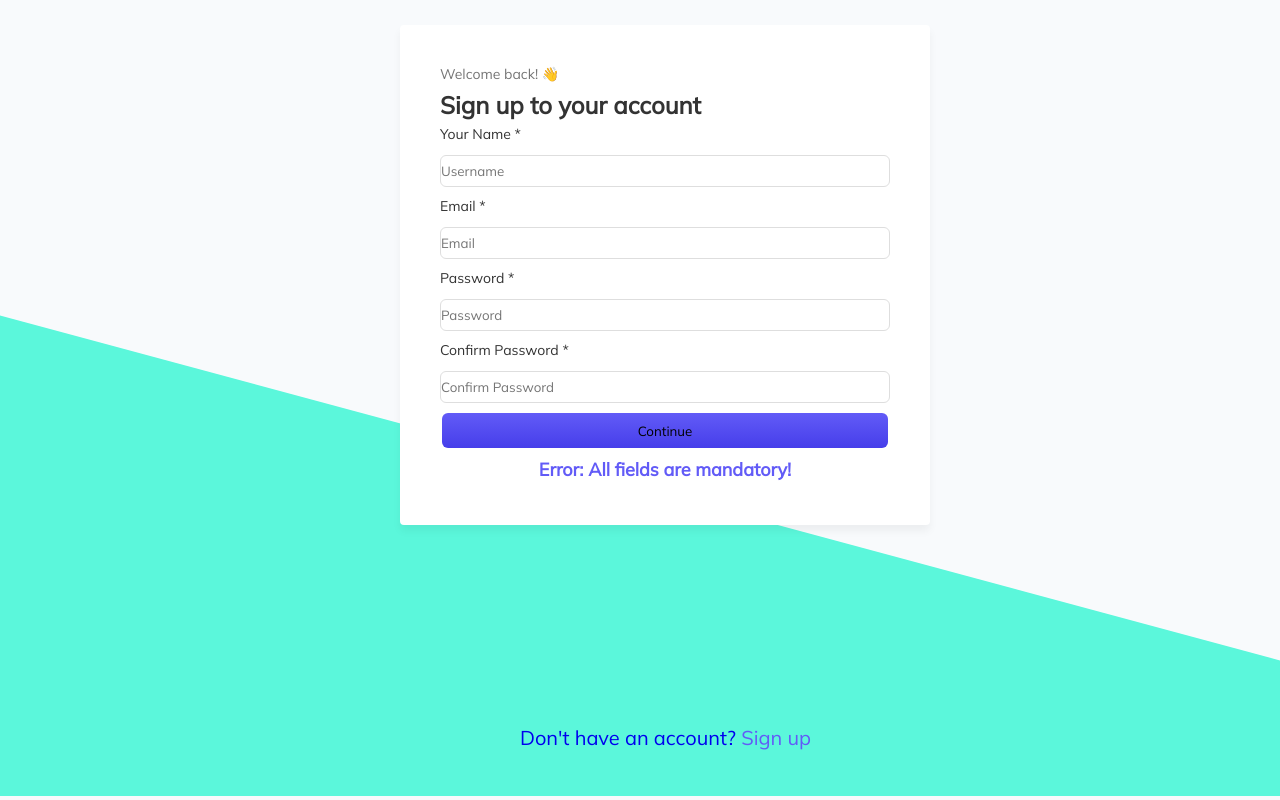
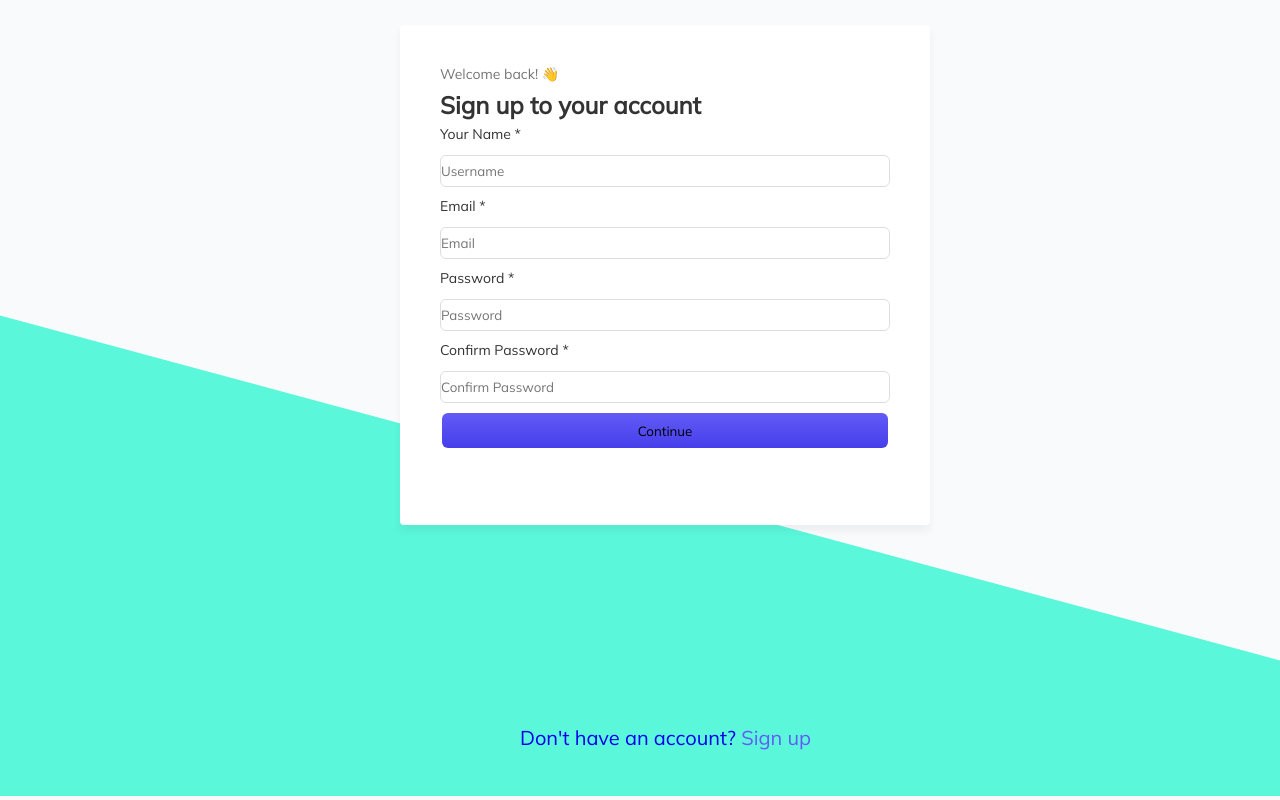
Before and after one commit to subhadeephazra/Login_Page, a plain HTML site: page index.html in a window 1280 px wide. Drawn offline with Linux system fonts and the light colour scheme.

Commit message:
Update index.html

```diff
--- a/index.html
+++ b/index.html
@@ -28,7 +28,7 @@
                 <label for="password">Confirm Password *</label>
                 <input type="password" id="confirmpassword" placeholder="Confirm Password" required>
                 <button id="btn1" type="submit">Continue</button>
-                <div id="errorMessage" class="message">Error: All fields are mandatory!</div>
+                <div id="errorMessage" class="message"></div>
             </form>
         </div>
         <div class="sign-up"><a href="./index.html">Don't have an account?<span> Sign up</span></a></div>
```
